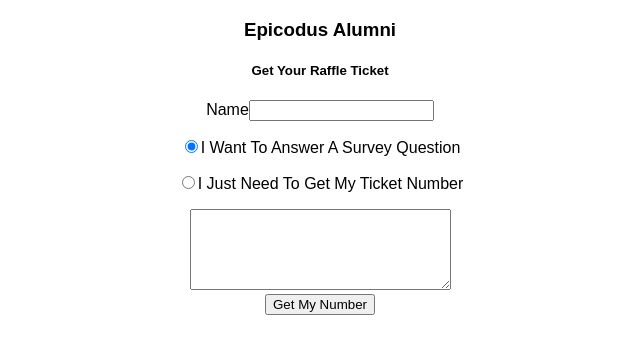
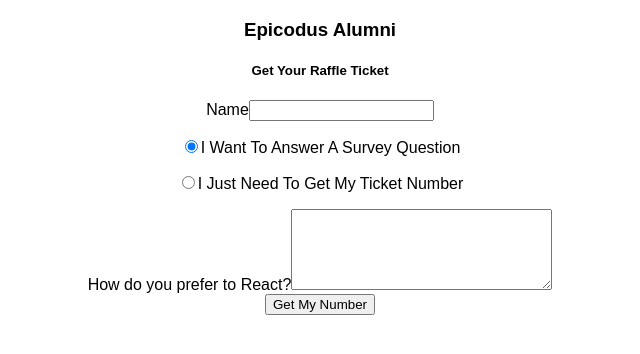
Before and after one commit to maigen/raffleSurvey, a React (Create React App) app: page / in a window 1280 px wide. Shown: the top 354 px of the page, without its empty margins (320-960 px from the left). Built offline with nearby package versions, Linux system fonts and the light colour scheme.

Commit message:
add questions array and pass randomized question to Landing component

```diff
--- a/src/App.js
+++ b/src/App.js
@@ -7,13 +7,22 @@ import AmbIn from './AmbIn';
 
 class App extends Component {
   render() {
+    const questions = [
+      "How do you prefer to React?",
+      "What would you like to see at future React meet-ups?",
+      "So...what's up with Jason Browne anyway?"
+    ],
+      randNum = Math.floor(Math.random() * questions.length),
+      firstQuest = questions.splice(randNum, 1);
     return (
       <div className="App">
         <Router>
           <div>
-            <Route exact={true} path="/" component={Landing} />
-            <Route path="/ticket" component={Ticket} />
-            <Route path="/ambin" component={AmbIn} />
+            <Route exact={true} path="/" render={() =>
+              <Landing question={firstQuest}/>
+            }/>
+            <Route path="/ticket" component={Ticket}/>
+            <Route path="/ambin" component={AmbIn}/>
           </div>
         </Router>
       </div>
--- a/src/Landing.js
+++ b/src/Landing.js
@@ -2,7 +2,7 @@ import React, { Component } from 'react';
 
 class Landing extends Component {
   render() {
-    let btnTxt = "Get My Number";
+    const btnTxt = "Get My Number";
     return (
       <div>
         <h3>Epicodus Alumni</h3>
@@ -23,7 +23,7 @@ class Landing extends Component {
             </p>
           </div>
           <div>
-            <label></label>
+            <label>{this.props.question}</label>
             <textarea rows="5" cols="30" maxLength="1000" required="required"/>
           </div>
           <button>{btnTxt}</button>
```
